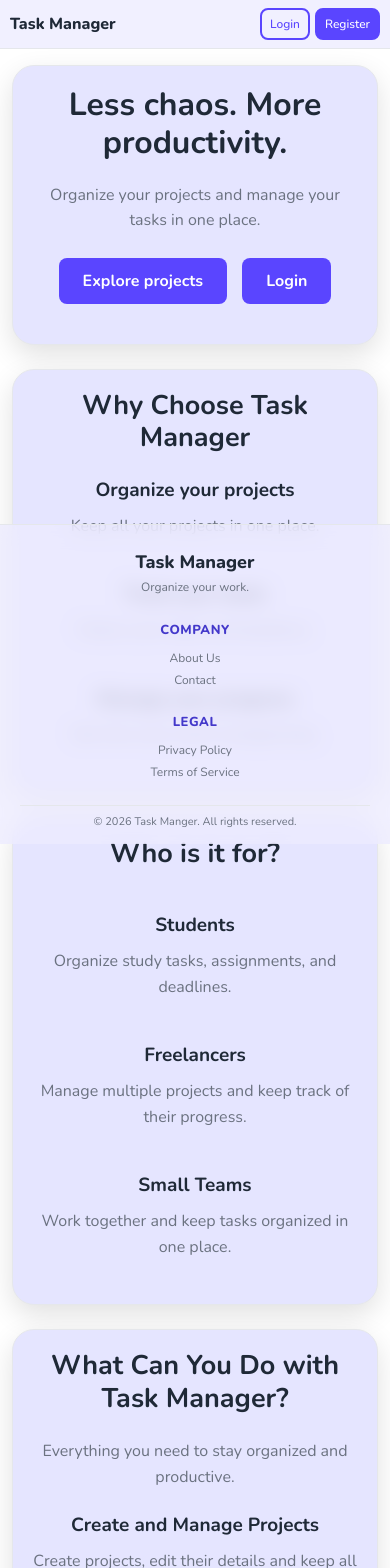
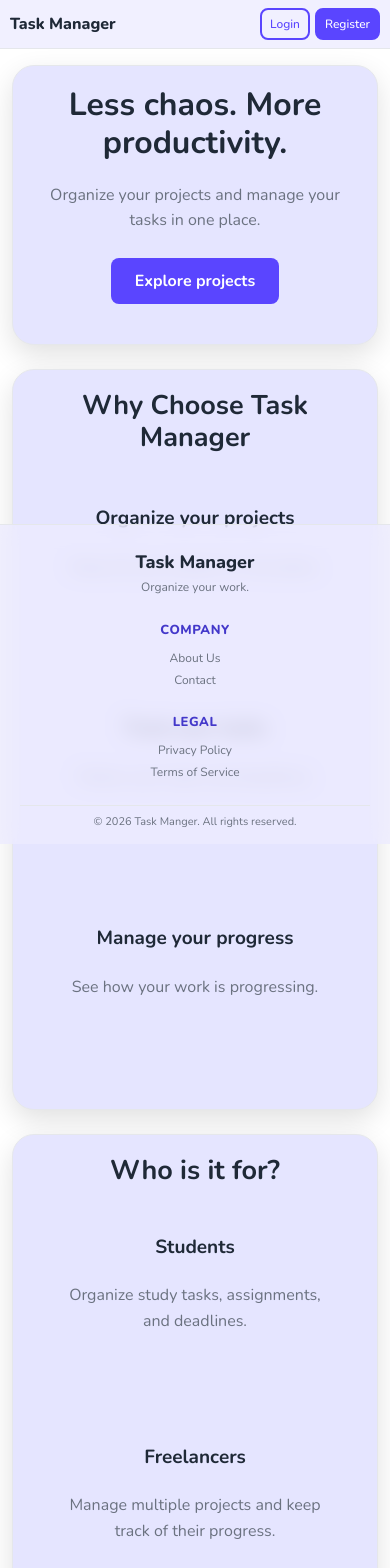
Before and after one commit to Ina2118/task-manager, an Angular app: page / in a window 390 px wide. Shown: the top 1568 px of the page. Built offline with nearby package versions, Linux system fonts and the light colour scheme.

Commit message:
style: improve responsive layout, add section animations, and remove login routerLink

```diff
--- a/src/app/features/home/home.css
+++ b/src/app/features/home/home.css
@@ -101,11 +101,49 @@
 
 .features-list,
 .target-audience-list {
+    display: grid;
+    grid-template-columns: repeat(3, minmax(0, 1fr));
+    gap: 25px;
+    align-items: stretch;
+}
+
+.features-card,
+.target-audience-card,
+.what-you-can-do-card {
+    box-sizing: border-box;
+    min-height: 140px;
     display: flex;
+    flex-direction: column;
+    align-items: center;
+    padding: 16px 24px;
+    text-align: center;
+}
+
+.features-card h3,
+.target-audience-card h3,
+.what-you-can-do-card h3 {
+    min-height: 48px;
+    display: flex;
+    align-items: center;
+    justify-content: center;
+}
+
+.features-card p,
+.target-audience-card p,
+.what-you-can-do-card p {
+    margin: 0;
+}
+
+.target-audience-list h2 {
+    grid-column: 1 / -1;
+    margin-bottom: 0;
+}
+
+.what-you-can-do-list {
+    display: grid;
+    grid-template-columns: repeat(3, minmax(0, 1fr));
     gap: 25px;
-    justify-content: center;
     align-items: stretch;
-    flex-wrap: wrap;
 }
 
 .cta-section a {
@@ -115,7 +153,6 @@
 .home a:hover,
 .cta-section a:hover {
     background-color: var(--tm-btn-primary-hover);
-    transform: translateY(-3px);
 }
 
 @keyframes sectionReveal {
@@ -162,7 +199,22 @@
 
     .features-list,
     .target-audience-list {
-        flex-direction: column;
+        grid-template-columns: 1fr;
         gap: 20px;
     }
+
+    .target-audience-list h2 {
+        grid-column: auto;
+    }
+
+    .what-you-can-do-list {
+        grid-template-columns: 1fr;
+        gap: 20px;
+    }
+
+    .features-card,
+    .target-audience-card,
+    .what-you-can-do-card {
+        min-height: 190px;
+    }
 }
--- a/src/app/features/home/home.html
+++ b/src/app/features/home/home.html
@@ -7,7 +7,6 @@
                 <p>Organize your projects and manage your tasks in one place.</p>
                 <div class="home-btn">
                     <a routerLink="/projects">Explore projects</a>
-                    <a routerLink="/login">Login</a>
                 </div>
             </div>
         }
```
